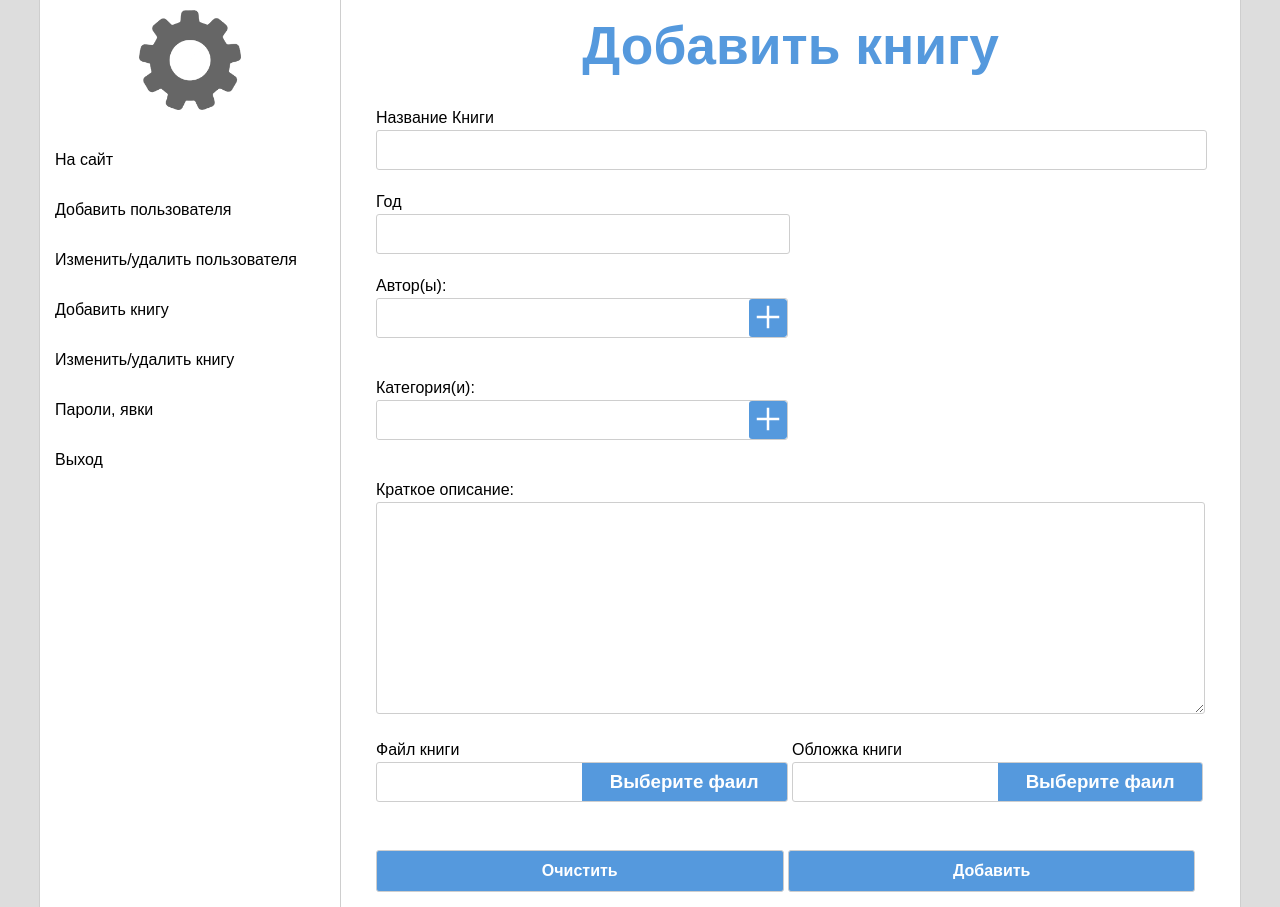
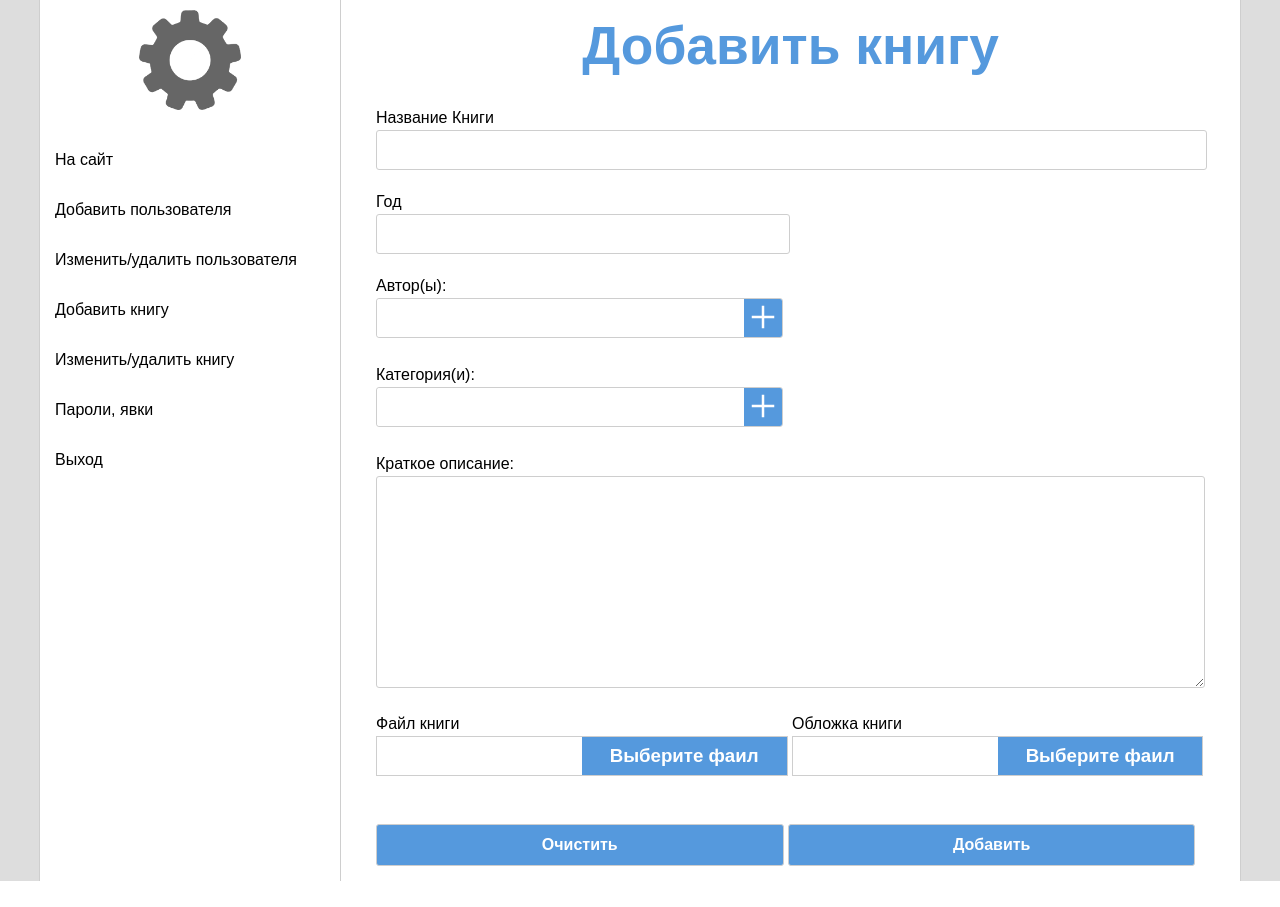
Before and after one commit to wKostyaw/vat-el-lib, a PHP site: page /AddBookForm.php in a window 1280 px wide. After the commit the page ends 881 px from the top, so only its background shows below. Run offline with PHP 8.4, Linux system fonts and the light colour scheme; a user stored in the database is signed in; data comes from the database, SQL or seed files in the repository; data that the repository does not hold is empty.

Commit message:
Страницы админа
Убрал браузерные автокомлиты, поправил стили наших автокомплитов, сделал наши автокомплиты закрывающимися при клике за пределами текстового поля к которому они принадлежат

```diff
--- a/AddBookForm.php
+++ b/AddBookForm.php
@@ -154,167 +154,165 @@
 				<form class="AddBookForm" method="POST" enctype="multipart/form-data">
 					<div class="FormElemContainer">
 							<p class="CategoryName">Название Книги</p>
-							<input type="text" class="TextInput FullWidth" name="BookName" required>
+							<input type="text" class="TextInput FullWidth" name="BookName" autocomplete="off" required>
 					</div>
 					<div class="FormElemContainer">
 							<p class="CategoryName">Год</p>
-							<input type="text" class="TextInput HalfWidth" name="BookYear" required>
+							<input type="text" class="TextInput HalfWidth" name="BookYear" autocomplete="off" required>
 					</div>
+
+
 					<!-- АВТОРЫ -->
 					<div class="FormElemContainer">
 						<p class="CategoryName">Автор(ы):</p>
-						<div class="BookAuthorContainer">
-							<div class="AddBookAuthorContainer">
-								<input type="text" id="SearchBox" class="TextInput BookAuthor" name="BookAuthor[]" required>
+
+						<div class="BookAuthorContainer SBorder HalfWidth">
+							<div class="AddBookAuthorContainer flexContainer">
+								<input type="text" class="TextInput BookAuthor" name="BookAuthor[]" autocomplete="off" required>
 								<button Class="FormButton AddBookAuthor Add" type="button" >
 									<svg x="0px" y="0px" width="30" height="30" viewBox="0 0 192 192" style=" fill:#FFF;"><path d="M88,24v64h-64v16h64v64h16v-64h64v-16h-64v-64z"></path></svg>
 								</button>
 							</div>
 							<div class="HintBox responseAuthors"></div>
-							<br>
 						</div>
-						<div class="BookAuthorContainer" id="testik1">
-							<div class="AddBookAuthorContainer">
-								<input type="text" id="SearchBox1" class="TextInput BookAuthor" name="BookAuthor[]">
+						<div class="BookAuthorContainer SBorder HalfWidth">
+							<div class="AddBookAuthorContainer flexContainer">
+								<input type="text" class="TextInput BookAuthor" name="BookAuthor[]" autocomplete="off">
 								<button Class="FormButton AddBookAuthor Add" type="button" >
 									<svg x="0px" y="0px" width="30" height="30" viewBox="0 0 192 192" style=" fill:#FFF;"><path d="M88,24v64h-64v16h64v64h16v-64h64v-16h-64v-64z"></path></svg>
 								</button>
 							</div>
 							<div class="HintBox responseAuthors"></div>
-							<br>
 						</div>
-						<div class="BookAuthorContainer">
-							<div class="AddBookAuthorContainer">
-								<input type="text" id="SearchBox2" class="TextInput BookAuthor" name="BookAuthor[]">
+						<div class="BookAuthorContainer SBorder HalfWidth">
+							<div class="AddBookAuthorContainer flexContainer">
+								<input type="text" class="TextInput BookAuthor" name="BookAuthor[]" autocomplete="off">
 								<button Class="FormButton AddBookAuthor Add" type="button" >
 									<svg x="0px" y="0px" width="30" height="30" viewBox="0 0 192 192" style=" fill:#FFF;"><path d="M88,24v64h-64v16h64v64h16v-64h64v-16h-64v-64z"></path></svg>
 								</button>
 							</div>
 							<div class="HintBox responseAuthors"></div>
-							<br>
 						</div>
-						<div class="BookAuthorContainer">
-							<div class="AddBookAuthorContainer">
-								<input type="text" id="SearchBox3" class="TextInput BookAuthor" name="BookAuthor[]">
+
+						<div class="BookAuthorContainer SBorder HalfWidth">
+							<div class="AddBookAuthorContainer flexContainer">
+								<input type="text" class="TextInput BookAuthor" name="BookAuthor[]" autocomplete="off">
 								<button Class="FormButton AddBookAuthor Add" type="button" >
 									<svg x="0px" y="0px" width="30" height="30" viewBox="0 0 192 192" style=" fill:#FFF;"><path d="M88,24v64h-64v16h64v64h16v-64h64v-16h-64v-64z"></path></svg>
 								</button>
 							</div>
-							<div class="HintBox"></div>
-							<br>
+							<div class="HintBox responseAuthors"></div>
 						</div>
-						<div class="BookAuthorContainer">
-							<div class="AddBookAuthorContainer">
-								<input type="text" id="SearchBox4" class="TextInput BookAuthor" name="BookAuthor[]">
+
+						<div class="BookAuthorContainer SBorder HalfWidth">
+							<div class="AddBookAuthorContainer flexContainer">
+								<input type="text" class="TextInput BookAuthor" name="BookAuthor[]" autocomplete="off">
 							</div>
-						<div class="HintBox responseAuthors"></div>
+							<div class="HintBox responseAuthors"></div>
 						</div>
 					</div>
+
+
+
 					<!-- КАТЕГОРИИ -->
 					<div class="FormElemContainer">
 						<p class="CategoryName">Категория(и):</p>
-						<div class="BookCategoryContainer">
-							<div class="AddBookCategoryContainer">
-								<input type="text" id="SearchBoxCategory1" class="TextInput BookCategory" name="BookCategory[]" required>
+						<div class="BookCategoryContainer SBorder HalfWidth">
+							<div class="AddBookCategoryContainer flexContainer">
+								<input type="text" class="TextInput BookCategory" name="BookCategory[]" autocomplete="off" required>
 								<button Class="FormButton AddBookCategory Add" type="button">
 									<svg x="0px" y="0px" width="30" height="30" viewBox="0 0 192 192" style=" fill:#FFF;"><path d="M88,24v64h-64v16h64v64h16v-64h64v-16h-64v-64z"></path></svg>
 								</button>
 							</div>
 							<div class="HintBox responseCategory"></div>
-							<br>
 						</div>
-						<div class="BookCategoryContainer">
-							<div class="AddBookCategoryContainer">
-								<input type="text" id="SearchBoxCategory2" class="TextInput BookCategory" name="BookCategory[]">
+						<div class="BookCategoryContainer SBorder HalfWidth">
+							<div class="AddBookCategoryContainer flexContainer">
+								<input type="text" class="TextInput BookCategory" name="BookCategory[]" autocomplete="off">
 								<button Class="FormButton AddBookCategory Add" type="button">
 									<svg x="0px" y="0px" width="30" height="30" viewBox="0 0 192 192" style=" fill:#FFF;"><path d="M88,24v64h-64v16h64v64h16v-64h64v-16h-64v-64z"></path></svg>
 								</button>
 							</div>
 							<div class="HintBox responseCategory"></div>
-							<br>
 						</div>
-						<div class="BookCategoryContainer">
-							<div class="AddBookCategoryContainer">
-								<input type="text" id="SearchBoxCategory3" class="TextInput BookCategory" name="BookCategory[]">
+						<div class="BookCategoryContainer SBorder HalfWidth">
+							<div class="AddBookCategoryContainer flexContainer">
+								<input type="text" class="TextInput BookCategory" name="BookCategory[]" autocomplete="off">
 								<button Class="FormButton AddBookCategory Add" type="button">
 									<svg x="0px" y="0px" width="30" height="30" viewBox="0 0 192 192" style=" fill:#FFF;"><path d="M88,24v64h-64v16h64v64h16v-64h64v-16h-64v-64z"></path></svg>
 								</button>
 							</div>
 							<div class="HintBox responseCategory"></div>
-							<br>
 						</div>
-						<div class="BookCategoryContainer">
-							<div class="AddBookCategoryContainer">
-								<input type="text" id="SearchBoxCategory4" class="TextInput BookCategory" name="BookCategory[]">
-								<button Class="FormButton AddBookCategory Add" type="button">
-									<svg x="0px" y="0px" width="30" height="30" viewBox="0 0 192 192" style=" fill:#FFF;"><path d="M88,24v64h-64v16h64v64h16v-64h64v-16h-64v-64z"></path></svg>
-								</button>
-							</div>
-							<div  class="HintBox responseCategory"></div>
-							<br>
-						</div>
-						<div class="BookCategoryContainer">
-							<div class="AddBookCategoryContainer">
-								<input type="text" id="SearchBoxCategory5" class="TextInput BookCategory" name="BookCategory[]">
+						<div class="BookCategoryContainer SBorder HalfWidth">
+							<div class="AddBookCategoryContainer flexContainer">
+								<input type="text" class="TextInput BookCategory" name="BookCategory[]" autocomplete="off">
 								<button Class="FormButton AddBookCategory Add" type="button">
 									<svg x="0px" y="0px" width="30" height="30" viewBox="0 0 192 192" style=" fill:#FFF;"><path d="M88,24v64h-64v16h64v64h16v-64h64v-16h-64v-64z"></path></svg>
 								</button>
 							</div>
 							<div class="HintBox responseCategory"></div>
-							<br>
 						</div>
-						<div class="BookCategoryContainer">
-							<div class="AddBookCategoryContainer">
-								<input type="text" id="SearchBoxCategory6" class="TextInput BookCategory" name="BookCategory[]">
+						<div class="BookCategoryContainer SBorder HalfWidth">
+							<div class="AddBookCategoryContainer flexContainer">
+								<input type="text" class="TextInput BookCategory" name="BookCategory[]" autocomplete="off">
 								<button Class="FormButton AddBookCategory Add" type="button">
 									<svg x="0px" y="0px" width="30" height="30" viewBox="0 0 192 192" style=" fill:#FFF;"><path d="M88,24v64h-64v16h64v64h16v-64h64v-16h-64v-64z"></path></svg>
 								</button>
 							</div>
 							<div class="HintBox responseCategory"></div>
-							<br>
 						</div>
-						<div class="BookCategoryContainer">
-							<div class="AddBookCategoryContainer">
-								<input type="text" id="SearchBoxCategory7" class="TextInput BookCategory" name="BookCategory[]">
+						<div class="BookCategoryContainer SBorder HalfWidth">
+							<div class="AddBookCategoryContainer flexContainer">
+								<input type="text" class="TextInput BookCategory" name="BookCategory[]" autocomplete="off">
 								<button Class="FormButton AddBookCategory Add" type="button">
 									<svg x="0px" y="0px" width="30" height="30" viewBox="0 0 192 192" style=" fill:#FFF;"><path d="M88,24v64h-64v16h64v64h16v-64h64v-16h-64v-64z"></path></svg>
 								</button>
 							</div>
 							<div class="HintBox responseCategory"></div>
-							<br>
 						</div>
-						<div class="BookCategoryContainer">
-							<div class="AddBookCategoryContainer">
-								<input type="text" id="SearchBoxCategory8" class="TextInput BookCategory" name="BookCategory[]">
+						<div class="BookCategoryContainer SBorder HalfWidth">
+							<div class="AddBookCategoryContainer flexContainer">
+								<input type="text" class="TextInput BookCategory" name="BookCategory[]" autocomplete="off">
 								<button Class="FormButton AddBookCategory Add" type="button">
 									<svg x="0px" y="0px" width="30" height="30" viewBox="0 0 192 192" style=" fill:#FFF;"><path d="M88,24v64h-64v16h64v64h16v-64h64v-16h-64v-64z"></path></svg>
 								</button>
 							</div>
 							<div class="HintBox responseCategory"></div>
-							<br>
 						</div>
-						<div class="BookCategoryContainer">
-							<div class="AddBookCategoryContainer">
-								<input type="text" id="SearchBoxCategory9" class="TextInput BookCategory" name="BookCategory[]">
+						<div class="BookCategoryContainer SBorder HalfWidth">
+							<div class="AddBookCategoryContainer flexContainer">
+								<input type="text" class="TextInput BookCategory" name="BookCategory[]" autocomplete="off">
 								<button Class="FormButton AddBookCategory Add" type="button">
 									<svg x="0px" y="0px" width="30" height="30" viewBox="0 0 192 192" style=" fill:#FFF;"><path d="M88,24v64h-64v16h64v64h16v-64h64v-16h-64v-64z"></path></svg>
 								</button>
 							</div>
 							<div class="HintBox responseCategory"></div>
-							<br>
 						</div>
-						<div class="BookCategoryContainer">
-							<div class="AddBookCategoryContainer">
-								<input type="text" id="SearchBoxCategory10" class="TextInput BookCategory" name="BookCategory[]">
+						<div class="BookCategoryContainer SBorder HalfWidth">
+							<div class="AddBookCategoryContainer flexContainer">
+								<input type="text" class="TextInput BookCategory" name="BookCategory[]" autocomplete="off">
+								<button Class="FormButton AddBookCategory Add" type="button">
+									<svg x="0px" y="0px" width="30" height="30" viewBox="0 0 192 192" style=" fill:#FFF;"><path d="M88,24v64h-64v16h64v64h16v-64h64v-16h-64v-64z"></path></svg>
+								</button>
 							</div>
 							<div class="HintBox responseCategory"></div>
-							<br>
+						</div>
+						<div class="BookCategoryContainer SBorder HalfWidth">
+							<div class="AddBookCategoryContainer flexContainer">
+								<input type="text" class="TextInput BookCategory" name="BookCategory[]" autocomplete="off">
+							</div>
+							<div class="HintBox responseCategory"></div>
 						</div>
 					</div>
+
+
+
 					<div class="FormElemContainer">
 							<p class="CategoryName">Краткое описание:</p>
 							<textarea class="Description" name="Description1"></textarea>
 					</div>
+
 					<div class="FormElemContainer">
 						<div class="uploadContainer">
 							<p class="CategoryName">Файл книги</p>
@@ -331,6 +329,7 @@
 							</label>
 						</div>
 					</div>
+
 					<div class="FormElemContainer">
 						<input type="reset" value="Очистить" class="FormButton ResetButton">
 						<input id="submit" name="submit" type="submit" value="Добавить" class="FormButton SubmitButton">
--- a/Css/AddBookForm.css
+++ b/Css/AddBookForm.css
@@ -4,14 +4,13 @@
 .AddBookCategoryContainer, .AddBookAuthorContainer, .AddFileContainer {
 	display: flex;
 	flex-direction: row;
-	border: 1px solid #CECECE;
-	border-radius: 3px;
+	/*border-radius: 3px;*/
 	overflow: hidden;
-	width: calc(50% - 5px);
 }
 .AddFileContainer {
-	width: /*calc(*/100%/* - 2px)*/;
+	width: 100%;
 	box-sizing: border-box;
+	border: 1px solid #CECECE;
 }
 .BookAuthor, .BookCategory {
 	border: none;
@@ -57,10 +56,12 @@
 	width: 38px;
 	padding: 0px;
 	border: none;
+	border-radius: 0;
 }
 .BookCategoryContainer, .BookAuthorContainer {
 	position: relative;
 	display: none;
+	margin-bottom: 5px;
 }
 .BookCategoryContainer:first-of-type, .BookAuthorContainer:first-of-type {
 	display: block;
--- a/Css/AdminPage.css
+++ b/Css/AdminPage.css
@@ -5,7 +5,7 @@ body {
 	font-family: arial;
 }
 ul {
-	list-style-type: none;
+	list-style: none;
 }
 a {
 	text-decoration: none;
@@ -24,7 +24,6 @@ a {
 	width: 300px;
 	border-right: 1px solid #CECECE;
 	font-size: 12pt;
-	flex: 1;
 	top: 0px;
 }
 .LogoContainer {
@@ -112,7 +111,6 @@ a {
 .SubmitButton, .ResetButton, .DeleteButton {
 	width: calc(50% - 21px);
 	border: 1px solid #CECECE;
-
 	margin-top: 25px;
 	font-size: 12pt;
 	font-weight: 700;
@@ -123,9 +121,6 @@ a {
 }
 .findBook, .findUser {
 	width: 100%;
-}
-.changeBook, .changeUser {
-	/*display: none;*/
 }
 .flexContainer {
 	display: flex;
@@ -147,15 +142,12 @@ a {
 	width: 100%;
 	overflow-y: auto;
 	background: #FFF;
-	z-index: 1;
 }
 .HintList {
 	padding: 0px;
 	margin: 0px;
-	list-style: none;
-	margin-top: 0px;
+	/*list-style: none;*/
 	width: 100%;
-	/*border: 1px solid #CECECE;*/
 }
 .Hint {
 	border-bottom: 1px solid #CECECE;
```
Also changed, not shown: AddUserForm.php (+5 -3 lines), ChangeBook.php (+73 -77 lines), ChangeUser.php (+4 -4 lines), Js/AddOneMore.js (+23 -39 lines).
